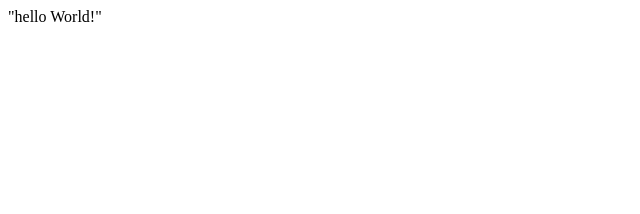
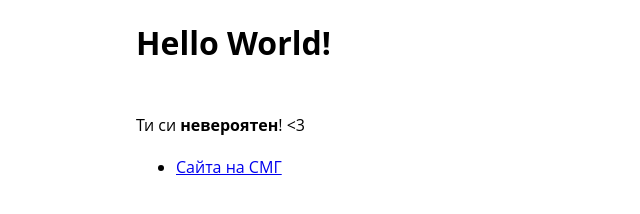
Before and after one commit to Tolumbas/tolumbas.github.io, a plain HTML site: page index.html in a window 1280 px wide. Shown: the whole page, without its empty margins (0-640 px from the left). Drawn offline with Linux system fonts and the light colour scheme.

Commit message:
make simple link to SMGSait

```diff
--- a/index.html
+++ b/index.html
@@ -1 +1,34 @@
-"hello World!"
+<!DOCTYPE html>
+<html>
+<head>
+	<title>Tolumbas</title>
+	<meta charset="utf-8">
+	<style type="text/css">
+		body{
+			font-family: Open Sans, sans-serif;
+			padding: 0 10%;
+		}
+		.container{
+			margin-top: 50px;
+		}
+		h1{
+			font-size: 2em;
+		}
+		ul{
+			margin-top:20px;
+		}
+
+	</style>
+</head>
+<body>
+<h1>Hello World!</h1>
+<div class="container">
+	Ти си <b>невероятен</b>! &lt3
+	<ul>
+		<li>
+			<a href="/smgSait">Сайта на СМГ</a>
+		</li>
+	</ul>
+</div>
+</body>
+</html>
```
